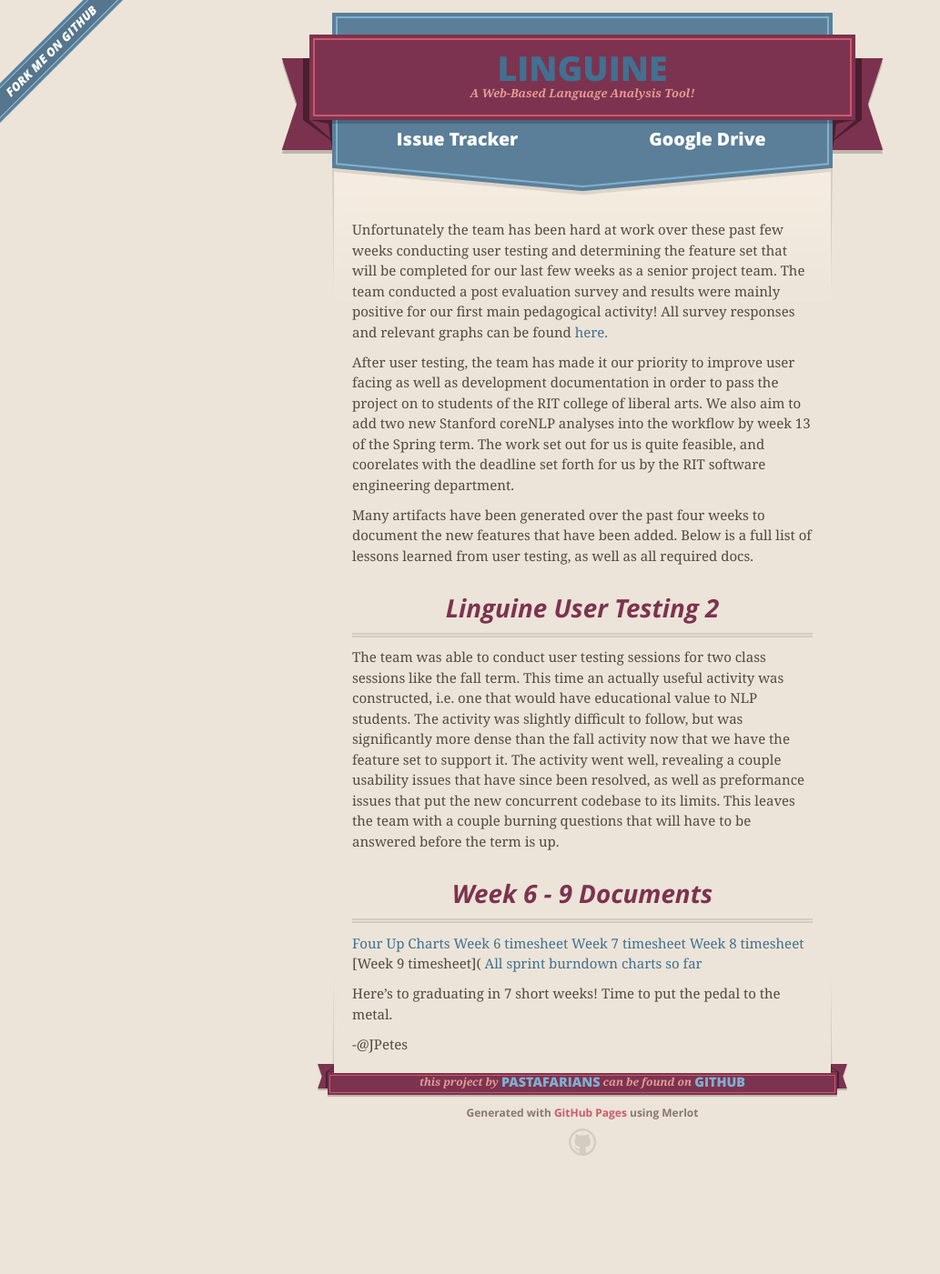
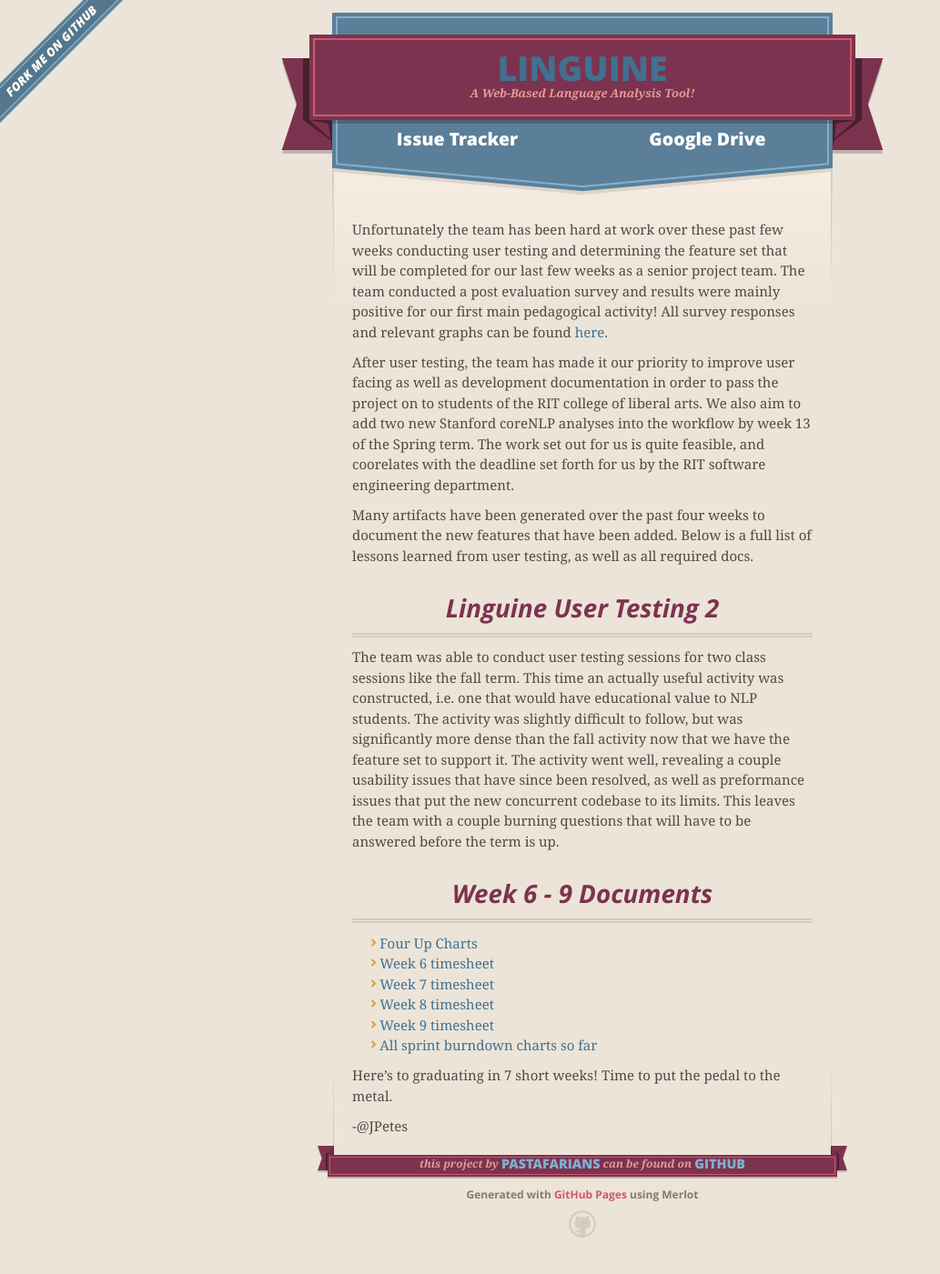
Before and after one commit to Pastafarians/pastafarians-site, a Jekyll site: the page built from _posts/2016-03-07-week7-9.md, in a window 1280 px wide. Shown: the whole page at 91% size, without its empty margins (0-1033 px from the left). Built offline with Jekyll 4.4.1, drawn with Linux system fonts in a browser that asks for light colours; nearby versions of some CDN libraries; before the commit the page ends 1311 px from its top, so only the background shows below that; part of the change alters nothing that is shown.

```diff
--- a/_posts/2016-03-07-week7-9.md
+++ b/_posts/2016-03-07-week7-9.md
@@ -16,12 +16,12 @@ The team was able to conduct user testing sessions for two class sessions like t
 
 ## Week 6 - 9 Documents
 
-[Four Up Charts](https://docs.google.com/document/d/1TRNwhDmzWrFgZ2wp6Gh8G1xeGZ4L_I1rXD_BGJ5Dp4E/edit)
-[Week 6 timesheet](https://docs.google.com/document/d/18YYlJGjFkerTc5Ujn14LBSsidZcyKUnHjwrwbtI7L_4/edit?usp=sharing)
-[Week 7 timesheet](https://docs.google.com/document/d/17xuK2glBNAw6472z7o-v9FAfzbeOF3He6Il_kIr4hQM/edit)
-[Week 8 timesheet](https://docs.google.com/document/d/16q6nsWUBwqSXUZ3Fy9M7ZtwX5SXJ_XqyUoxNxXEkIXs/edit)
-[Week 9 timesheet](
-[All sprint burndown charts so far](https://drive.google.com/drive/u/0/folders/0BwSpC6rxFMqhejg3RTZzTlc2ZHM)
+* [Four Up Charts](https://docs.google.com/document/d/1TRNwhDmzWrFgZ2wp6Gh8G1xeGZ4L_I1rXD_BGJ5Dp4E/edit)
+* [Week 6 timesheet](https://docs.google.com/document/d/18YYlJGjFkerTc5Ujn14LBSsidZcyKUnHjwrwbtI7L_4/edit?usp=sharing)
+* [Week 7 timesheet](https://docs.google.com/document/d/17xuK2glBNAw6472z7o-v9FAfzbeOF3He6Il_kIr4hQM/edit)
+* [Week 8 timesheet](https://docs.google.com/document/d/16q6nsWUBwqSXUZ3Fy9M7ZtwX5SXJ_XqyUoxNxXEkIXs/edit)
+* [Week 9 timesheet](https://docs.google.com/document/d/1NY5Y79M5a03uFTXJBublxGpqF3eUhjiGmcOtwTELc38/edit)
+* [All sprint burndown charts so far](https://drive.google.com/drive/u/0/folders/0BwSpC6rxFMqhejg3RTZzTlc2ZHM)
 
 Here's to graduating in 7 short weeks! Time to put the pedal to the metal.
 
```
